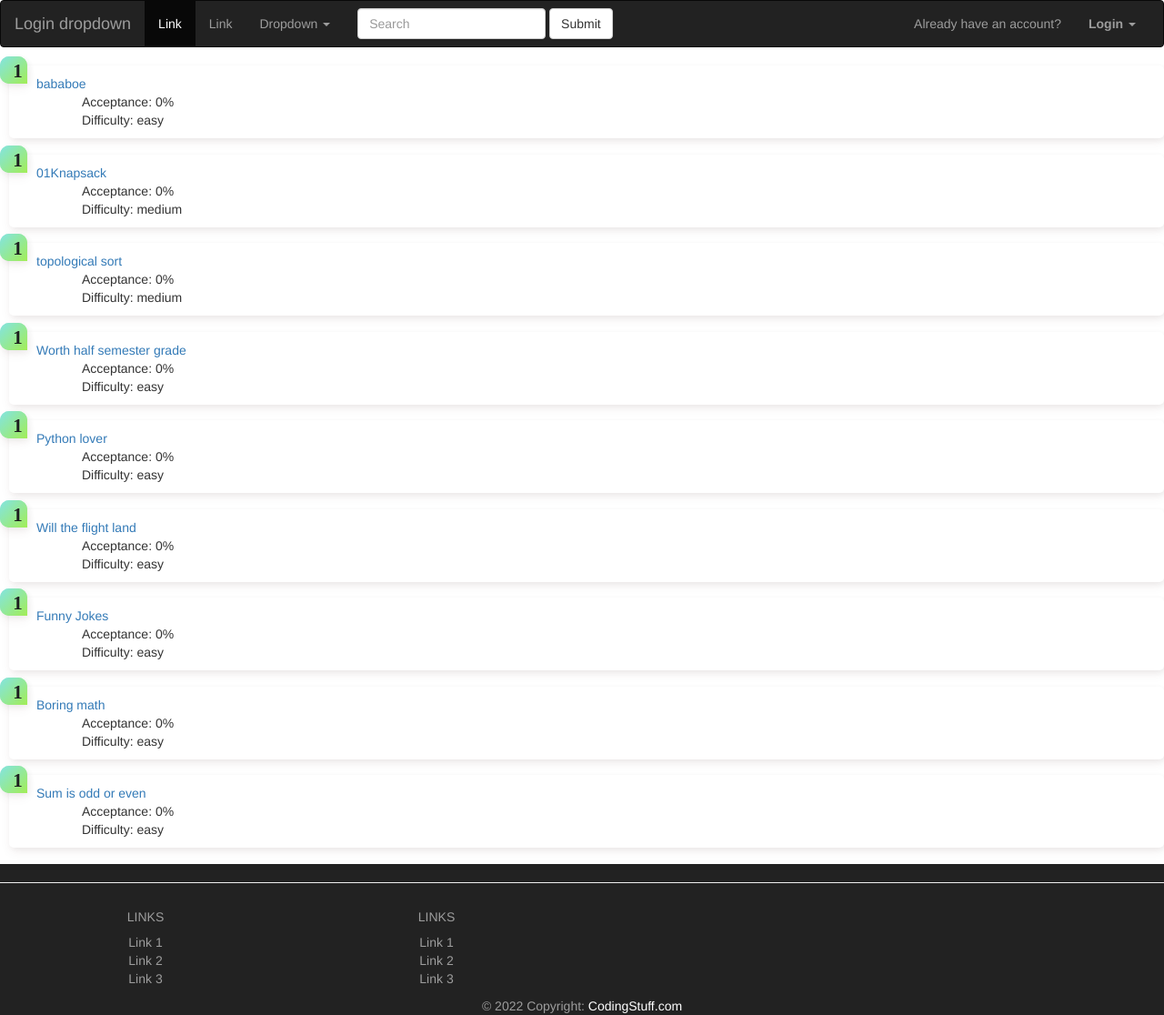
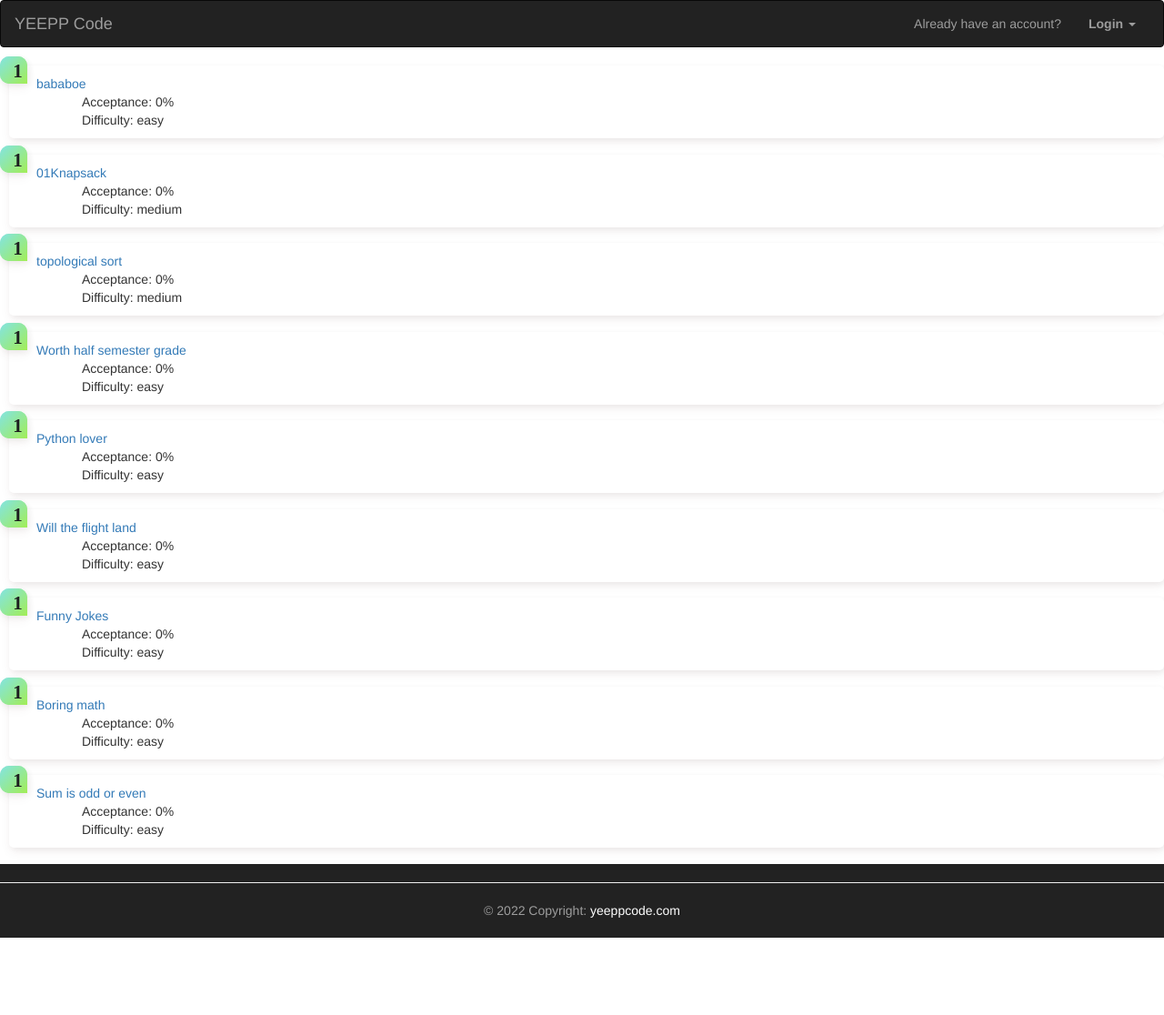
Before and after one commit to jocyber/YEEPP_Code, a Flask app: page / in a window 1280 px wide. Shown: the whole page at 91% size. After the commit the page ends 1031 px from the top, so only its background shows below. Run offline with Flask 2, Linux system fonts and the light colour scheme; data comes from the database, SQL or seed files in the repository; both versions use the stored data as it was after the commit; some libraries are stand-ins or nearby versions.

Commit message:
added some html stuff

```diff
--- a/app/models.py
+++ b/app/models.py
@@ -1,6 +1,5 @@
 #class for the coding problems
 class Problems():
-
     def __init__(self,data=[0,1,2,3,4,5,112,3]):
         self.id = data[0]
         self.title = data[4]
@@ -22,7 +21,6 @@ class Problems():
         return f"test?id={self.id}"
 
 class Problem_Info():
-
     def __init__(self,data=[1 for x in range(1,10000)]):
         self.id = data[0]
         self.title = data[4]
--- a/app/routes.py
+++ b/app/routes.py
@@ -43,7 +43,7 @@ def update_count():
 
         if data == 'like':
             cursor.execute(f"UPDATE problems SET likes=likes + 1 WHERE problem_id = {id};")
-            cursor.execute("Commit;")
+            cursor.execute("Commit;")#commit the transaction
             cursor.execute(f"SELECT * from problems where problem_id={id};")
             row = cursor.fetchall()[0]
             num = str(Problems(row).likes)
--- a/app/static/css/styles.css
+++ b/app/static/css/styles.css
@@ -224,7 +224,7 @@ ol.gradient-list > li + li {
 .txt-button {
   border: none;
   background-color: inherit;
-  font-size: 14px;
+  font-size: 15px;
   cursor: pointer;
 }
 
--- a/app/static/scripts/codeSender.js
+++ b/app/static/scripts/codeSender.js
@@ -7,8 +7,10 @@ function codeSend() {
         url: "/parse_code",
         contentType: 'application/json',
         data: JSON.stringify(code),
-        success: function(data){                          //May need to change this part
+        success: function(data) {                          //May need to change this part
             document.getElementById("editor").value = data
+            //for outputing the code results
+            //document.getElementById("codeOutput").innerHTML = code; code would be a return variable
         }
     });
 }
--- a/app/templates/base.html
+++ b/app/templates/base.html
@@ -33,32 +33,14 @@
                   <span class="icon-bar"></span>
                   <span class="icon-bar"></span>
                 </button>
-                <a class="navbar-brand" href="#">Login dropdown</a>
+                <a class="navbar-brand" href="{{url_for('index')}}">YEEPP Code</a>
               </div>
 
               <!-- Collect the nav links, forms, and other content for toggling -->
               <div class="collapse navbar-collapse" id="bs-example-navbar-collapse-1">
                 <ul class="nav navbar-nav">
-                  <li class="active"><a href="#">Link</a></li>
-                  <li><a href="#">Link</a></li>
-                  <li class="dropdown">
-                    <a href="#" class="dropdown-toggle" data-toggle="dropdown">Dropdown <span class="caret"></span></a>
-                    <ul class="dropdown-menu" role="menu">
-                      <li><a href="#">Action</a></li>
-                      <li><a href="#">Another action</a></li>
-                      <li><a href="#">Something else here</a></li>
-                      <li class="divider"></li>
-                      <li><a href="#">Separated link</a></li>
-                      <li class="divider"></li>
-                      <li><a href="#">One more separated link</a></li>
-                    </ul>
-                  </li>
                 </ul>
                 <form class="navbar-form navbar-left" role="search">
-                  <div class="form-group">
-                    <input type="text" class="form-control" placeholder="Search">
-                  </div>
-                  <button type="submit" class="btn btn-default">Submit</button>
                 </form>
                 <ul class="nav navbar-nav navbar-right">
                   <li><p class="navbar-text">Already have an account?</p></li>
--- a/app/templates/base_with_footer.html
+++ b/app/templates/base_with_footer.html
@@ -19,46 +19,6 @@
       <hr class="clearfix w-100 d-md-none pb-3">
 
       <!-- Grid column -->
-      <div class="col-md-3 mb-md-0 mb-3">
-
-        <!-- Links -->
-        <h5 class="text-uppercase">Links</h5>
-
-        <ul class="list-unstyled">
-          <li>
-            <a href="#!">Link 1</a>
-          </li>
-          <li>
-            <a href="#!">Link 2</a>
-          </li>
-          <li>
-            <a href="#!">Link 3</a>
-          </li>
-        </ul>
-
-      </div>
-      <!-- Grid column -->
-
-      <!-- Grid column -->
-      <div class="col-md-3 mb-md-0 mb-3">
-
-        <!-- Links -->
-        <h5 class="text-uppercase">Links</h5>
-
-        <ul class="list-unstyled">
-          <li>
-            <a href="#!">Link 1</a>
-          </li>
-          <li>
-            <a href="#!">Link 2</a>
-          </li>
-          <li>
-            <a href="#!">Link 3</a>
-          </li>
-        </ul>
-
-      </div>
-      <!-- Grid column -->
 
     </div>
     <!-- Grid row -->
@@ -68,7 +28,8 @@
 
   <!-- Copyright -->
   <div class="footer-copyright text-center py-3" style="color: #9d9d9d;">© 2022 Copyright:
-    <a href="https://mdbootstrap.com/" style="color: white;">CodingStuff.com</a>
+    <a href="https://mdbootstrap.com/" style="color: white;">yeeppcode.com</a>
+    <br><br>
   </div>
   <!-- Copyright -->
 
```
Also changed, not shown: app/templates/test.html (+8 -0 lines), database.db.
